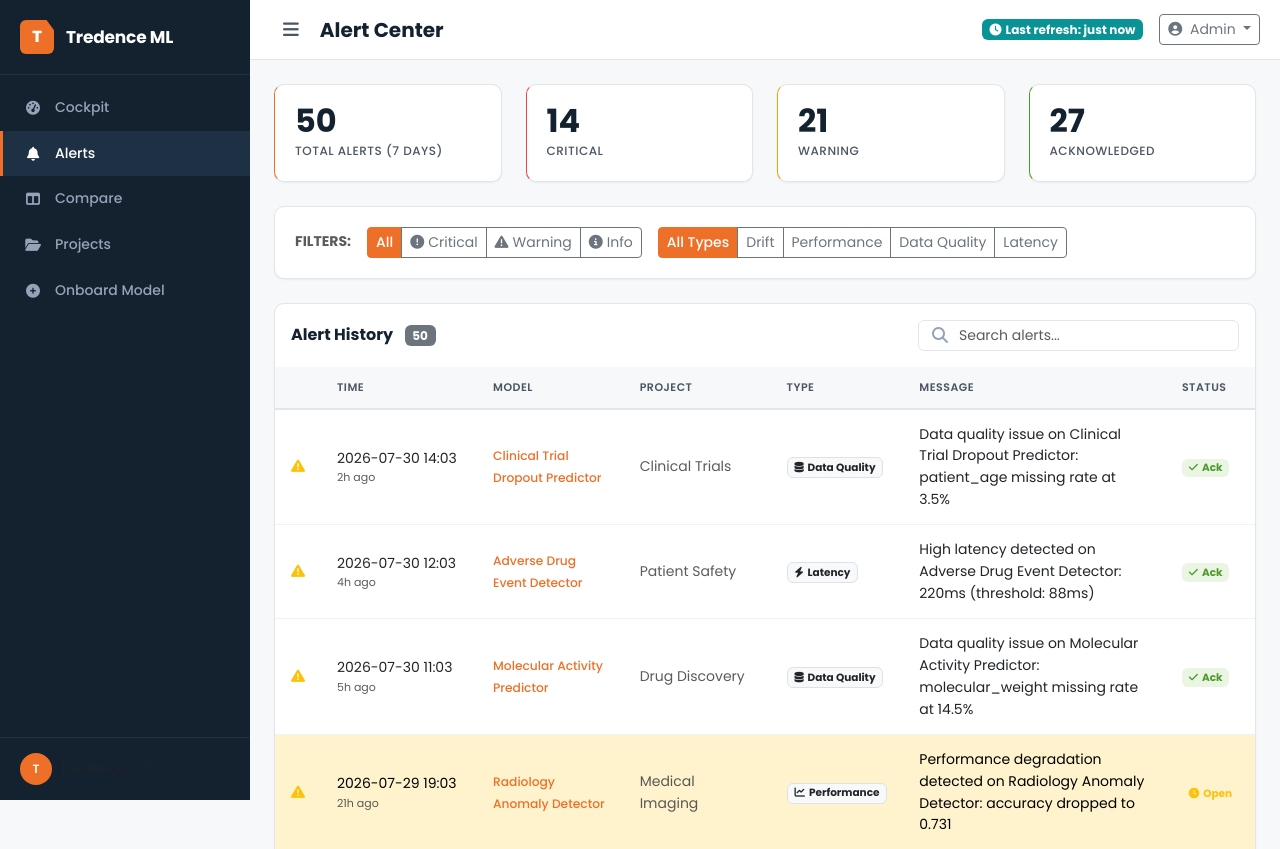
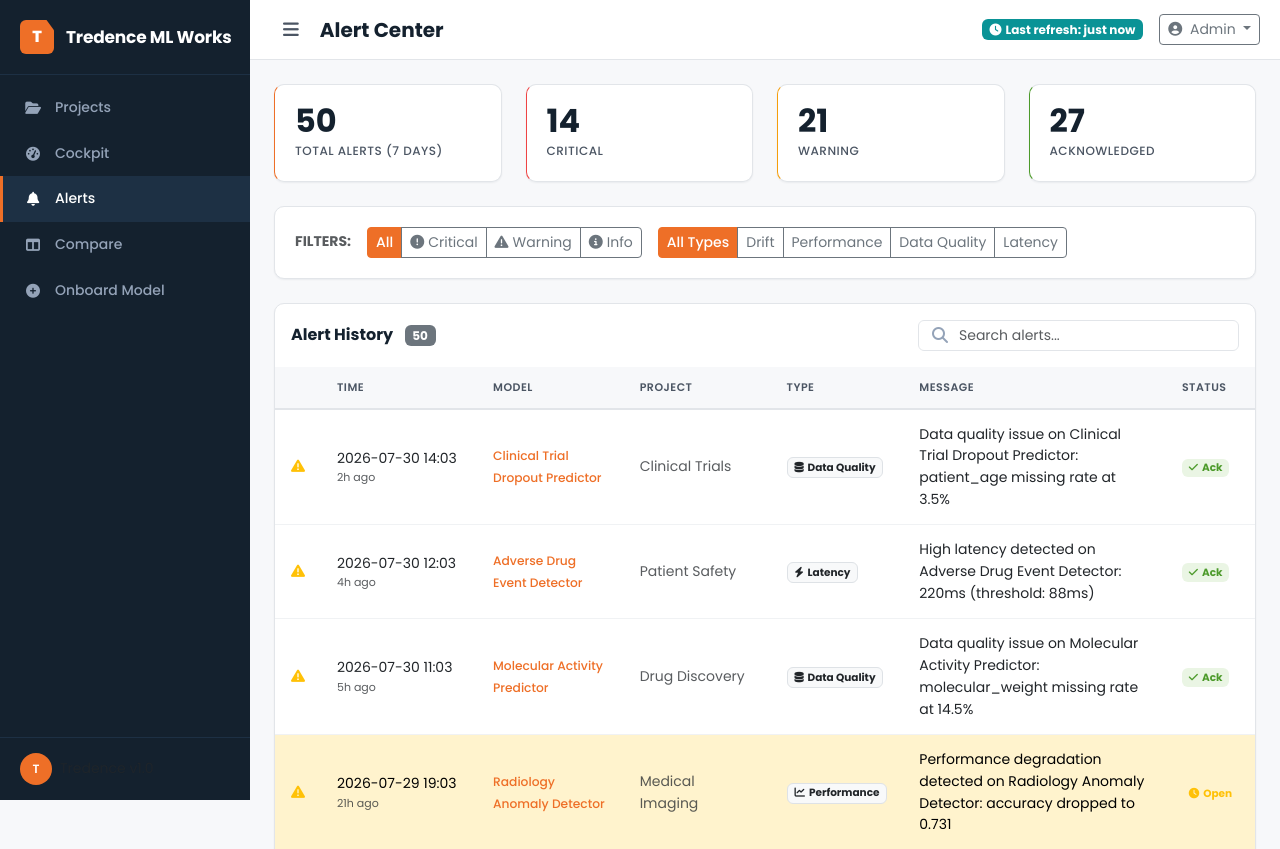
Before and after one commit to WillieAhlers1/mlobservabilityandmonitoring, a Flask app: page /alerts in a window 1280 px wide. Shown: the top 849 px of the page. Run offline with Flask 3, Linux system fonts and the light colour scheme.

Commit message:
fix: rename app to Tredence ML Works and reorder nav
- Rename sidebar title and page title to 'Tredence ML Works'
- Reorder sidebar: Projects, Cockpit, Alerts, Compare, Onboard Model

```diff
--- a/templates/base.html
+++ b/templates/base.html
@@ -3,7 +3,7 @@
 <head>
     <meta charset="UTF-8">
     <meta name="viewport" content="width=device-width, initial-scale=1.0">
-    <title>{% block title %}ML Monitor{% endblock %} | Tredence ML Monitoring</title>
+    <title>{% block title %}ML Monitor{% endblock %} | Tredence ML Works</title>
     <link href="https://cdn.jsdelivr.net/npm/bootstrap@5.3.0/dist/css/bootstrap.min.css" rel="stylesheet">
     <link href="https://cdnjs.cloudflare.com/ajax/libs/font-awesome/6.4.0/css/all.min.css" rel="stylesheet">
     <link href="{{ url_for('static', filename='css/style.css') }}" rel="stylesheet">
@@ -14,9 +14,15 @@
     <nav id="sidebar" class="sidebar">
         <div class="sidebar-header">
             <div class="brand-mark">T</div>
-            <span>Tredence ML</span>
+            <span>Tredence ML Works</span>
         </div>
         <ul class="sidebar-nav">
+            <li class="{{ 'active' if request.endpoint == 'projects' }}">
+                <a href="{{ url_for('projects') }}">
+                    <i class="fas fa-folder-open"></i>
+                    <span>Projects</span>
+                </a>
+            </li>
             <li class="{{ 'active' if request.endpoint == 'cockpit' }}">
                 <a href="{{ url_for('cockpit') }}">
                     <i class="fas fa-tachometer-alt"></i>
@@ -33,12 +39,6 @@
                 <a href="{{ url_for('compare') }}">
                     <i class="fas fa-columns"></i>
                     <span>Compare</span>
-                </a>
-            </li>
-            <li class="{{ 'active' if request.endpoint == 'projects' }}">
-                <a href="{{ url_for('projects') }}">
-                    <i class="fas fa-folder-open"></i>
-                    <span>Projects</span>
                 </a>
             </li>
             <li class="{{ 'active' if request.endpoint == 'onboard' }}">
```
